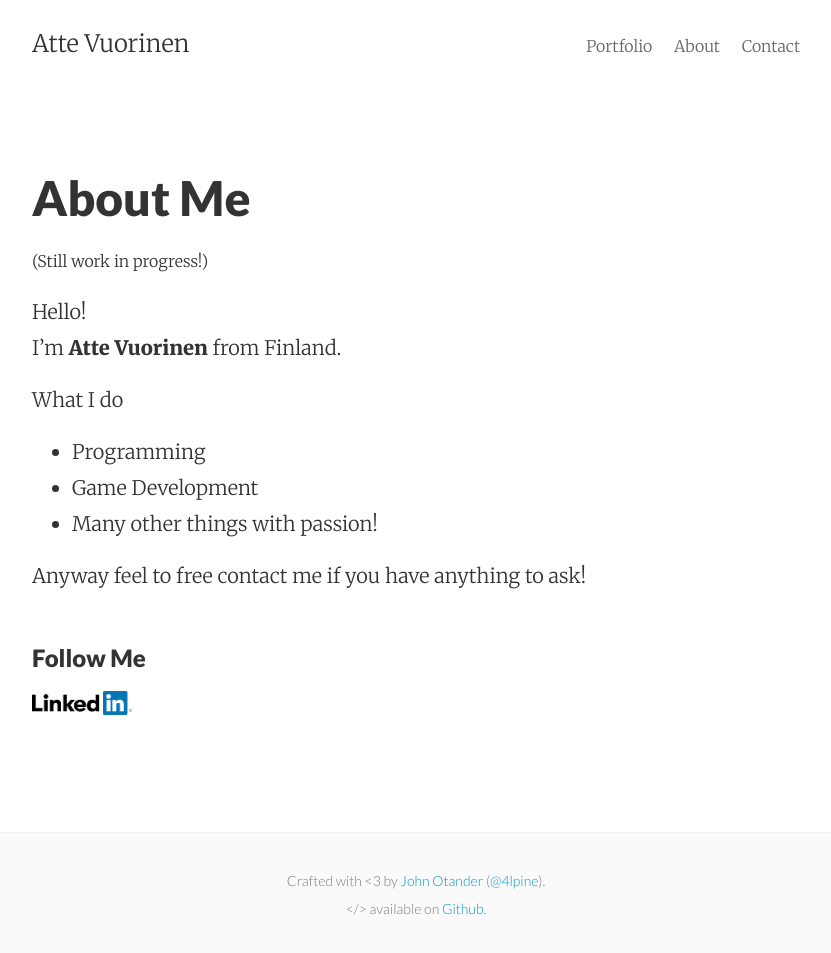
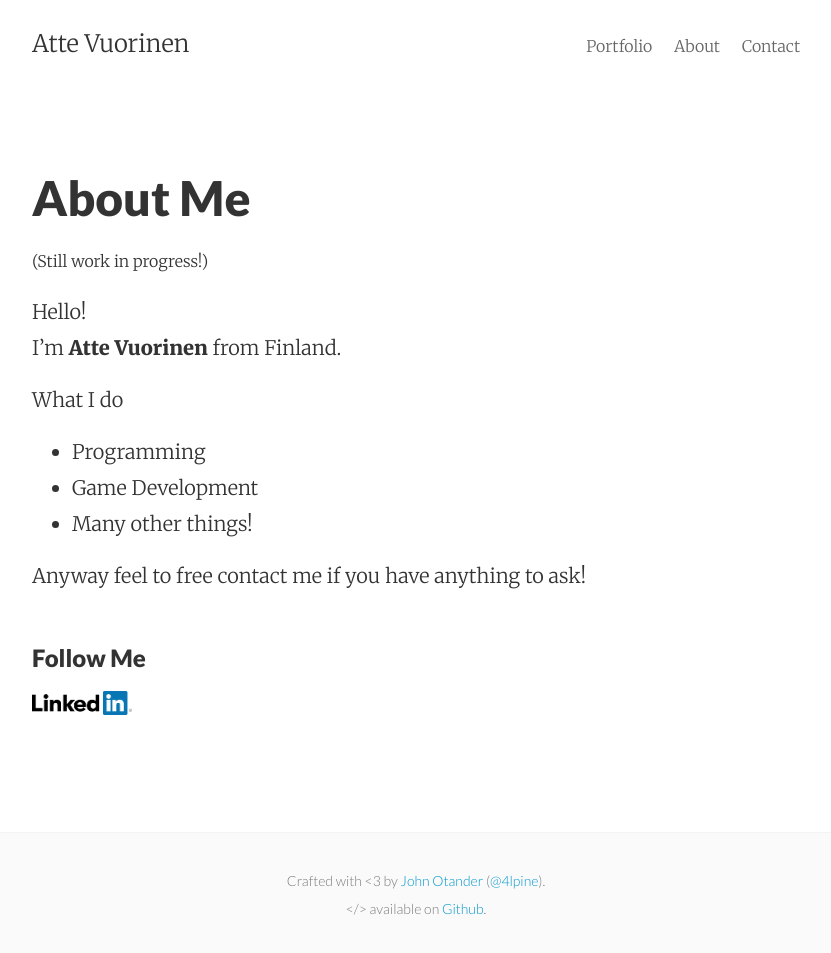
Before and after one commit to avuorinen/avuorinen.github.io, a Jekyll site: the page built from about.md, in a window 1280 px wide. Shown: the whole page, without its empty margins (224-1055 px from the left). Built offline with Jekyll 4.4.1, drawn with Linux system fonts in a browser that asks for light colours.

Commit message:
Updated about.md.

```diff
--- a/about.md
+++ b/about.md
@@ -13,7 +13,7 @@ What I do
 
 * Programming
 * Game Development
-* Many other things with passion!
+* Many other things!
 
 Anyway feel to free contact me if you have anything to ask!
 
```
